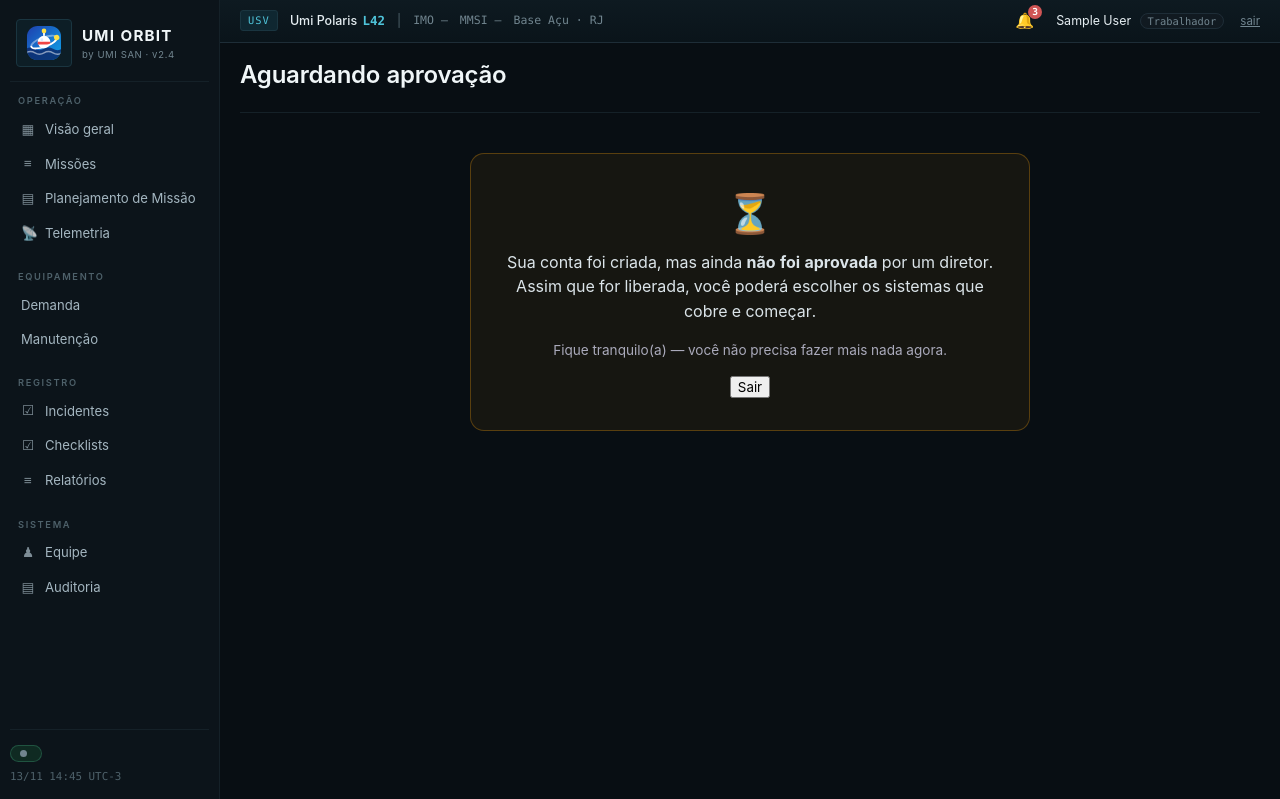
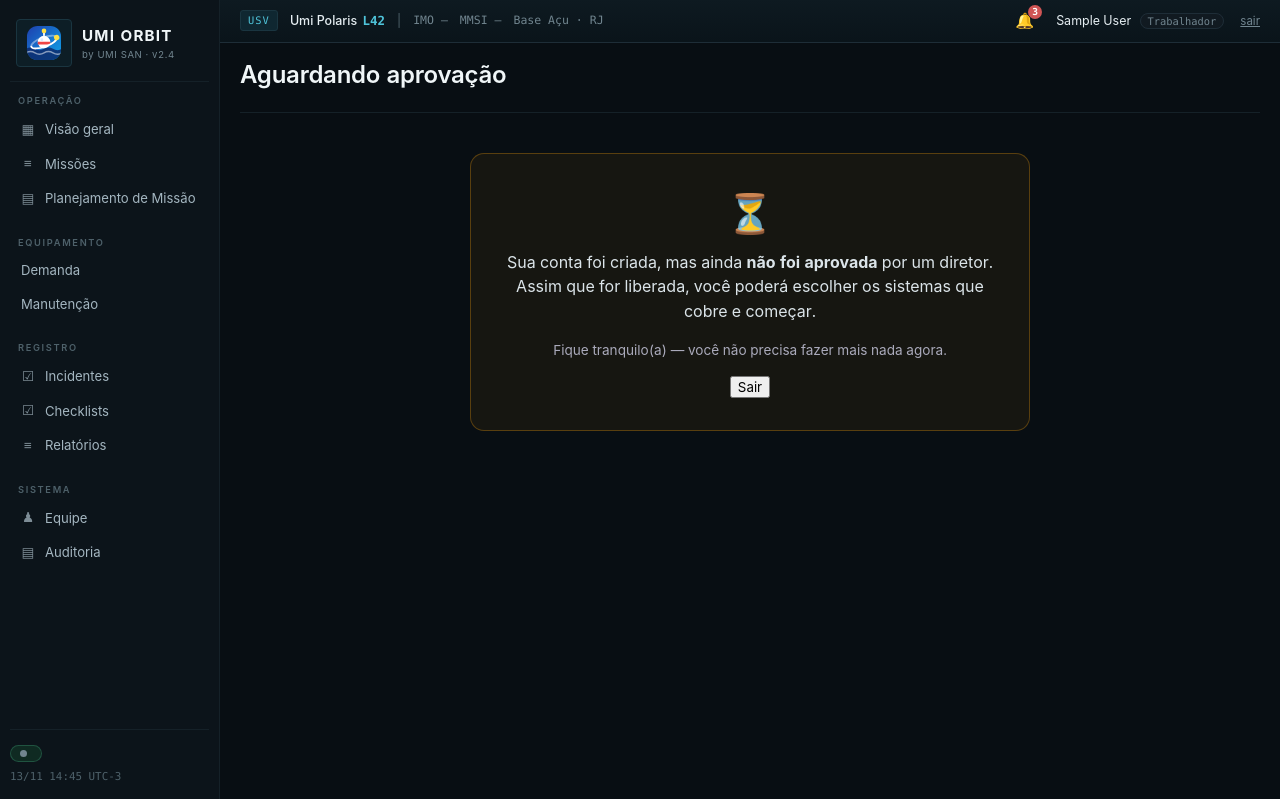
Before and after one commit to gerardnunes/UmiOrbit, a Django app: page /aguardando-aprovacao/ in a window 1280 px wide. Shown: the part 24-823 px from the top of the page. Run offline with Django 5.2, Linux system fonts and the light colour scheme; the visitor is signed in with stand-in values (Sample User, id 1); data comes from the database, SQL or seed files in the repository.

Commit message:
retirando telemetria

```diff
--- a/templates/base.html
+++ b/templates/base.html
@@ -78,9 +78,6 @@
   <span class="ic">▤</span><span>Planejamento de Missão</span>
 </a>
 
-        <a href="{% url 'telemetria' %}" class="{% if u == 'telemetria' %}ativo{% endif %}">
-          <span class="ic">📡</span><span>Telemetria</span>
-        </a>
       </div>
 
       <div class="rail-grupo">
```
Also changed, not shown: operacao/context_processors.py (line endings or trailing spaces).
